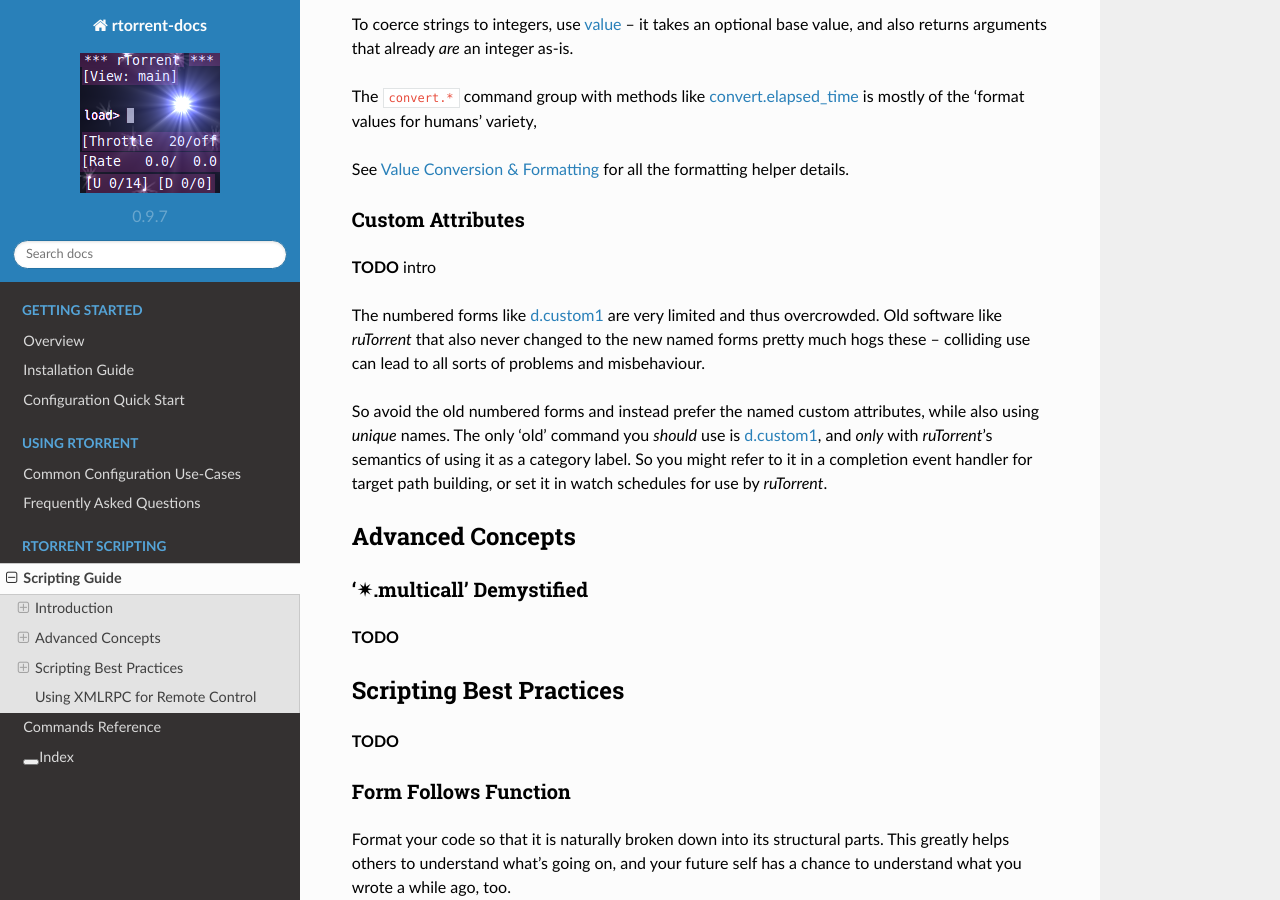
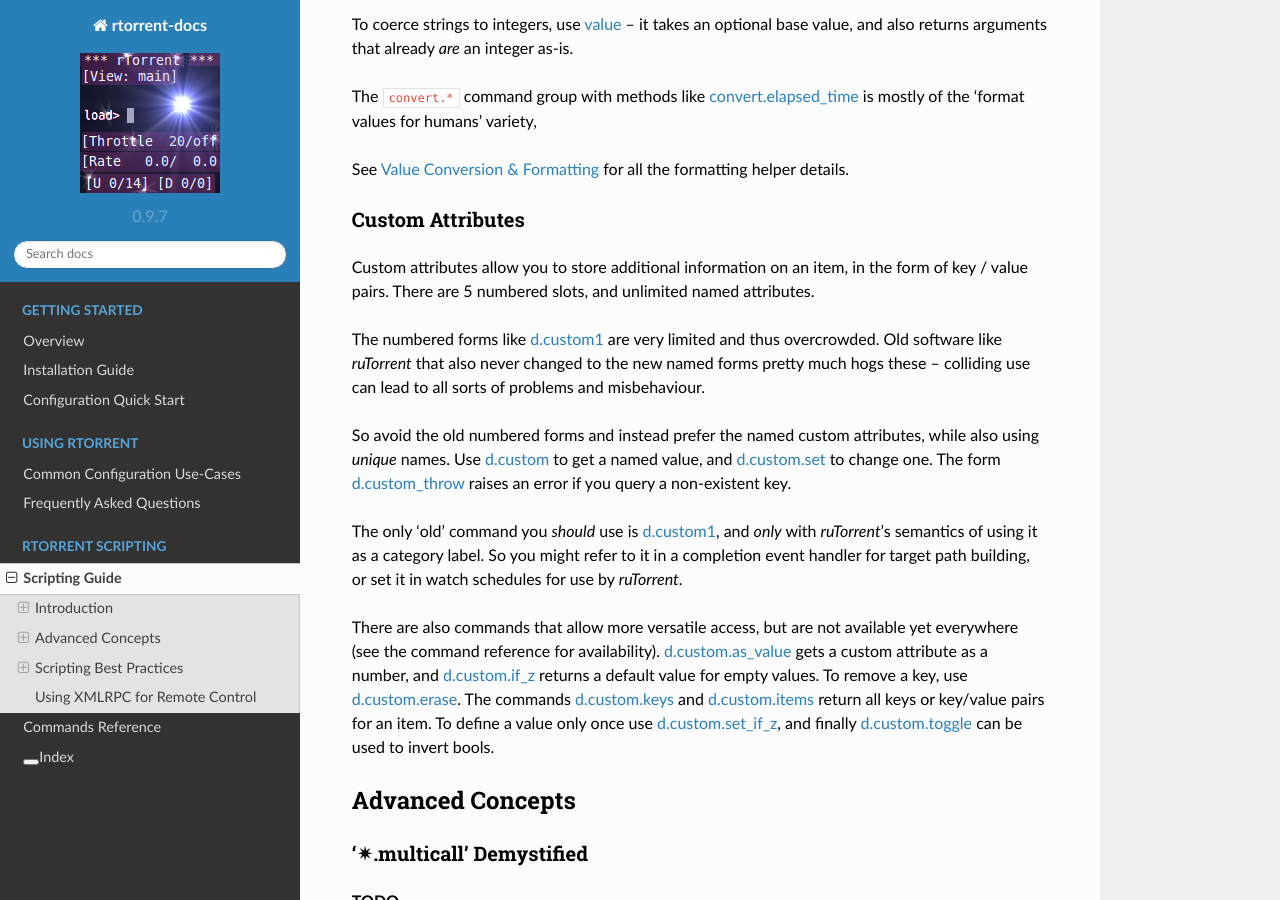
Before and after one commit to rtorrent-community/rtorrent-docs, a Sphinx documentation site: the page built from docs/scripting.rst, in a window 1280 px wide and 900 px high, scrolled down 3579 px. Built offline with Sphinx 7.4.7 and the Read the Docs theme 2.0.0, drawn with Linux system fonts in a browser that asks for light colours.

Commit message:
finalized 'Custom Attributes'

```diff
--- a/docs/scripting.rst
+++ b/docs/scripting.rst
@@ -205,7 +205,9 @@ See :ref:`conversion` for all the formatting helper details.
 Custom Attributes
 ^^^^^^^^^^^^^^^^^
 
-**TODO** intro
+Custom attributes allow you to store additional information on an item,
+in the form of key / value pairs.
+There are 5 numbered slots, and unlimited named attributes.
 
 The numbered forms like :term:`d.custom1` are very limited and thus overcrowded.
 Old software like `ruTorrent` that also never changed to the new named forms pretty much hogs these
@@ -213,10 +215,23 @@ Old software like `ruTorrent` that also never changed to the new named forms pre
 
 So avoid the old numbered forms and instead prefer the named custom attributes,
 while also using *unique* names.
+Use :term:`d.custom` to get a named value, and :term:`d.custom.set` to change one.
+The form :term:`d.custom_throw` raises an error if you query a non-existent key.
+
 The only ‘old’ command you *should* use is :term:`d.custom1`, and *only* with `ruTorrent`'s
 semantics of using it as a category label.
 So you might refer to it in a completion event handler for target path building,
 or set it in watch schedules for use by `ruTorrent`.
+
+There are also commands that allow more versatile access, but are not available yet everywhere
+(see the command reference for availability).
+:term:`d.custom.as_value` gets a custom attribute as a number,
+and :term:`d.custom.if_z` returns a default value for empty values.
+To remove a key, use :term:`d.custom.erase`.
+The commands :term:`d.custom.keys` and :term:`d.custom.items` return
+all keys or key/value pairs for an item.
+To define a value only once use :term:`d.custom.set_if_z`,
+and finally :term:`d.custom.toggle` can be used to invert bools.
 
 
 Advanced Concepts
```
